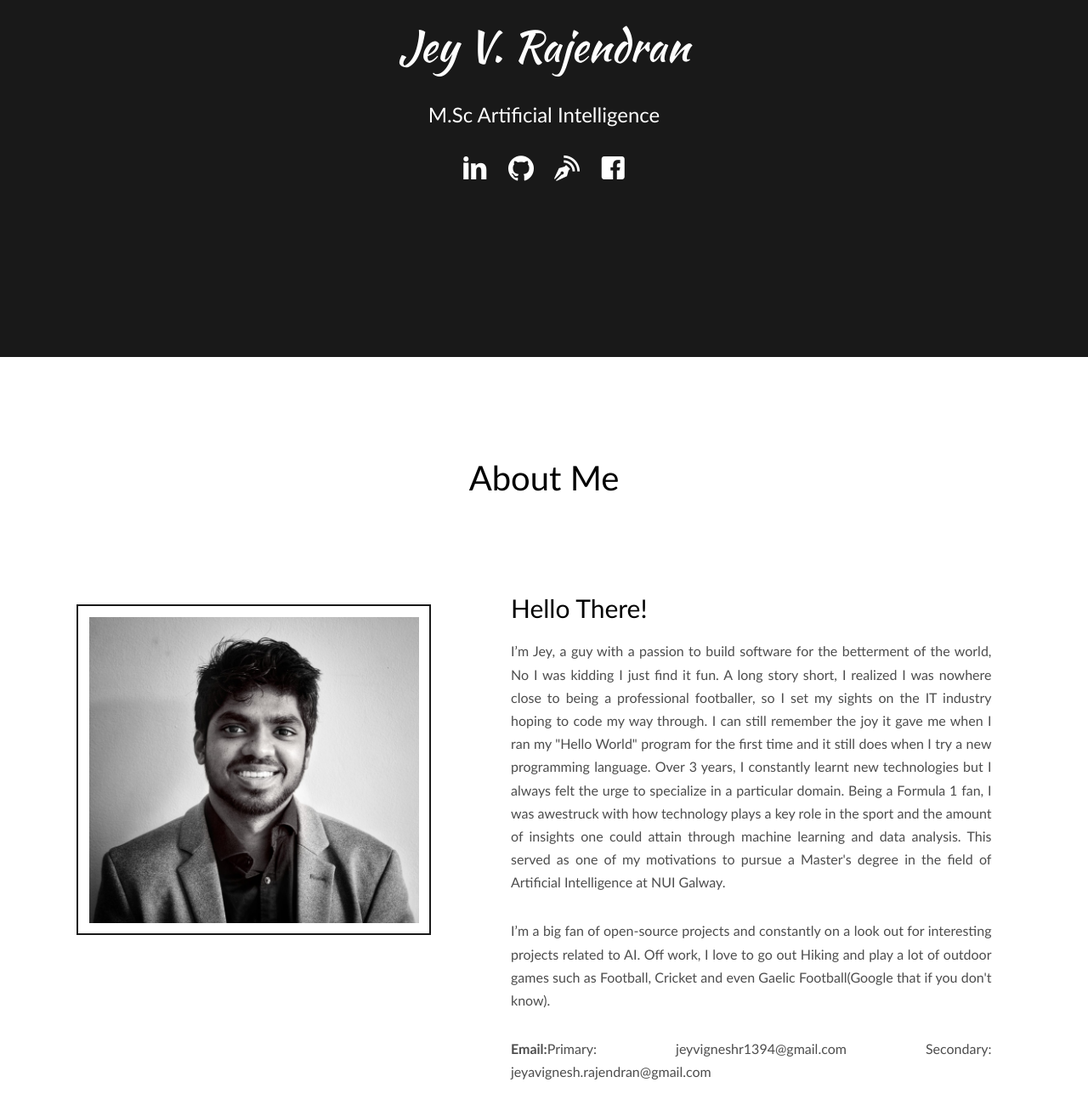
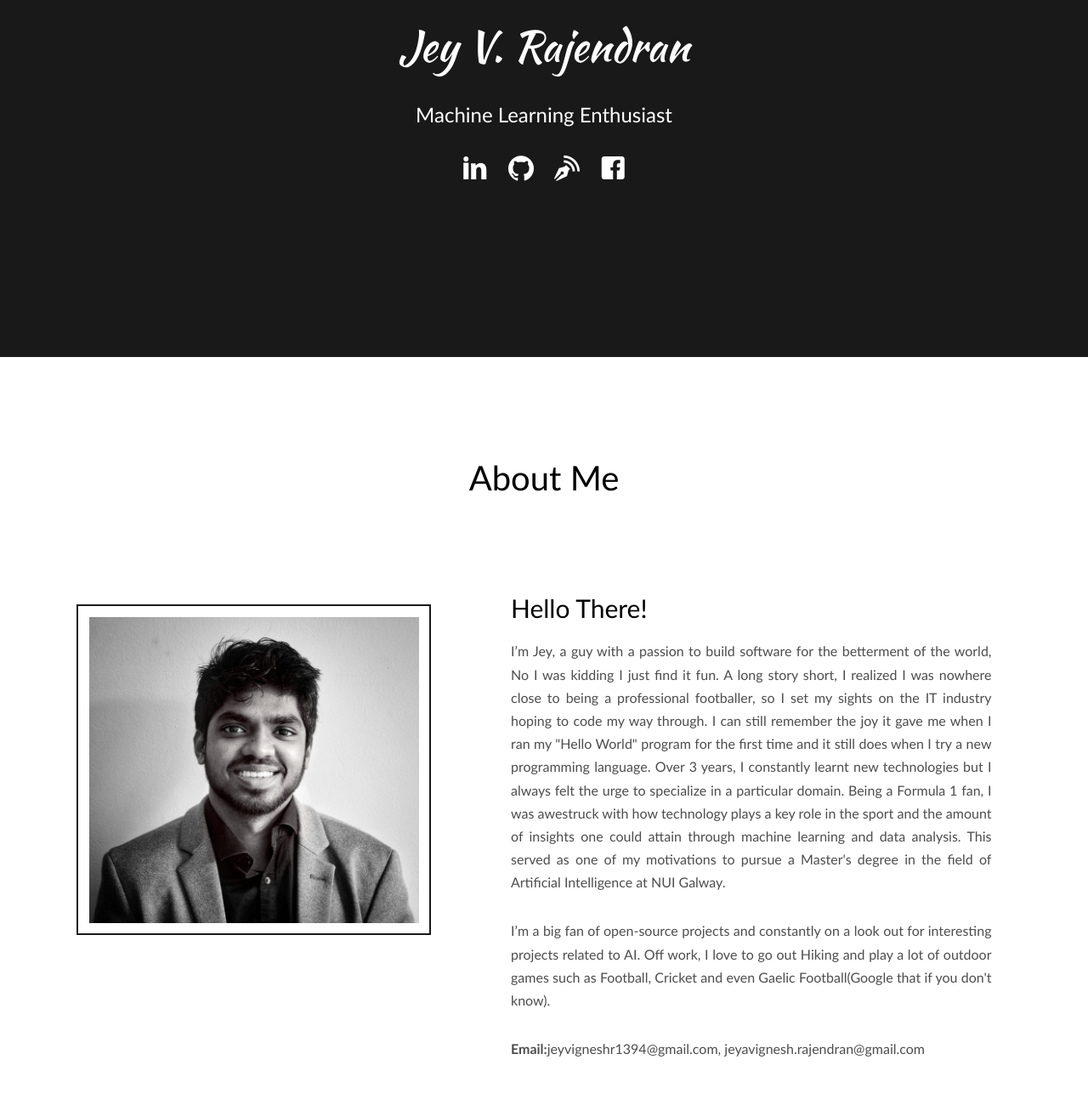
Before and after one commit to jeyavigneshr/jeyavigneshr.github.io, a plain HTML site: page index.html in a window 1280 px wide. Shown: the part 380-1680 px from the top of the page at 85% size. Drawn offline with nearby package versions, Linux system fonts and the light colour scheme; files whose address does not match are found by name.

Commit message:
Update index.html

```diff
--- a/index.html
+++ b/index.html
@@ -44,7 +44,7 @@
 						<div class="display-tc js-fullheight animate-box mobile-padding" data-animate-effect="fadeIn">
 							<div class="profile-thumb" style="background: url(images/jey.jpeg);"></div>
 							<h1>Jey V. Rajendran</h1>
-							<h2 style="font-size: x-large;"><span>M.Sc Artificial Intelligence</span></h2>
+							<h2 style="font-size: x-large;"><span>Machine Learning Enthusiast</span></h2>
 							<p>
 								<ul class="fh5co-social-icons">
 									<li><a href="https://www.linkedin.com/in/jey-r/" target="_blank"><i class="icon-linkedin2"></i></a></li>
@@ -81,7 +81,7 @@
 						</p>
 					<p>
 						<ul class="fh5co-social-icons">
-							<span style="padding-right: 10%;"><strong>Email:</strong>Primary: jeyvigneshr1394@gmail.com Secondary: jeyavignesh.rajendran@gmail.com</span>
+							<span style="padding-right: 10%;"><strong>Email:</strong>jeyvigneshr1394@gmail.com, jeyavignesh.rajendran@gmail.com</span>
 
 						</ul>
 					</p>
```
